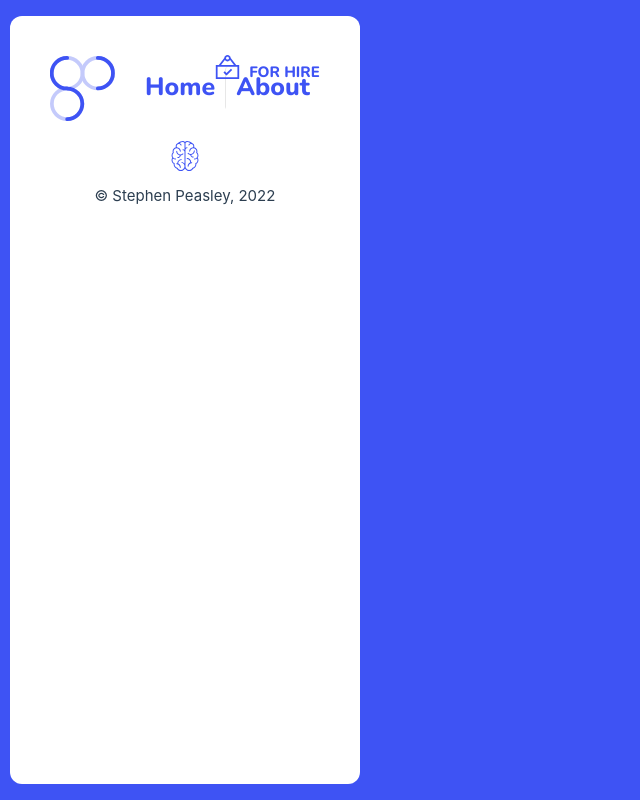
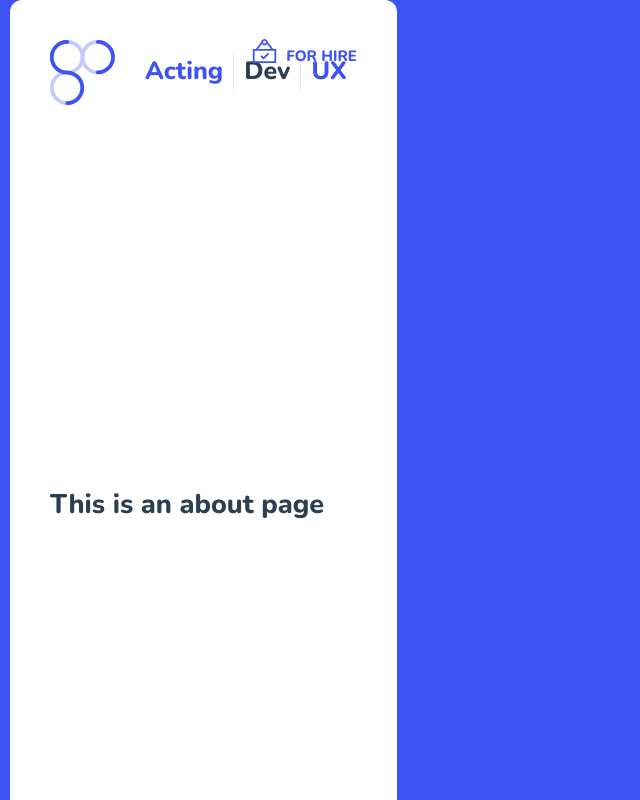
Before and after one commit to speasley/stephenpeasley, a Vue app: page /dev in a window 1280 px wide. Shown: the top 800 px of the page, without its empty margins (0-640 px from the left). Built offline with nearby package versions, Linux system fonts and the light colour scheme.

Commit message:
feat: remove Home, add other views

```diff
--- a/src/App.vue
+++ b/src/App.vue
@@ -43,8 +43,9 @@ onUnmounted(() => {
     </svg>
 
     <nav>
-      <RouterLink to="/">Home</RouterLink>
-      <RouterLink to="/about">About</RouterLink>
+      <RouterLink to="/acting">Acting</RouterLink>
+      <RouterLink to="/dev">Dev</RouterLink>
+      <RouterLink to="/ux">UX</RouterLink>
     </nav>
     <Available text="For hire" />
   </header>
--- a/src/router/index.js
+++ b/src/router/index.js
@@ -1,23 +1,33 @@
-import { createRouter, createWebHistory } from 'vue-router'
-import HomeView from '../views/HomeView.vue'
+import { createRouter, createWebHistory } from "vue-router";
+import HomeView from "../views/HomeView.vue";
 
 const router = createRouter({
   history: createWebHistory(import.meta.env.BASE_URL),
   routes: [
     {
-      path: '/',
-      name: 'home',
-      component: HomeView
+      path: "/",
+      name: "home",
+      component: HomeView,
     },
     {
-      path: '/about',
-      name: 'about',
+      path: "/acting",
+      name: "acting",
       // route level code-splitting
       // this generates a separate chunk (About.[hash].js) for this route
       // which is lazy-loaded when the route is visited.
-      component: () => import('../views/AboutView.vue')
-    }
-  ]
-})
+      component: () => import("../views/Acting.vue"),
+    },
+    {
+      path: "/dev",
+      name: "dev",
+      component: () => import("../views/Dev.vue"),
+    },
+    {
+      path: "/ux",
+      name: "ux",
+      component: () => import("../views/Ux.vue"),
+    },
+  ],
+});
 
-export default router
+export default router;
--- a/src/views/AboutView.vue
+++ b/src/views/Acting.vue
@@ -1,3 +1,13 @@
+<script setup>
+import { onMounted, onUnmounted } from "vue";
+onMounted(() => {
+  document.body.classList.add("acting");
+});
+onUnmounted(() => {
+  document.body.classList.remove("acting");
+});
+</script>
+
 <template>
   <section class="about">
     <h1>This is an about page</h1>
--- /dev/null
+++ b/src/views/Dev.vue
@@ -0,0 +1,25 @@
+<script setup>
+import { onMounted, onUnmounted } from "vue";
+onMounted(() => {
+  document.body.classList.add("dev");
+});
+onUnmounted(() => {
+  document.body.classList.remove("dev");
+});
+</script>
+
+<template>
+  <section class="about">
+    <h1>This is an about page</h1>
+  </section>
+</template>
+
+<style>
+@media (min-width: 1024px) {
+  .about {
+    min-height: 100vh;
+    display: flex;
+    align-items: center;
+  }
+}
+</style>
--- /dev/null
+++ b/src/views/Ux.vue
@@ -0,0 +1,25 @@
+<script setup>
+import { onMounted, onUnmounted } from "vue";
+onMounted(() => {
+  document.body.classList.add("ux");
+});
+onUnmounted(() => {
+  document.body.classList.remove("ux");
+});
+</script>
+
+<template>
+  <section class="about">
+    <h1>This is an about page</h1>
+  </section>
+</template>
+
+<style>
+@media (min-width: 1024px) {
+  .about {
+    min-height: 100vh;
+    display: flex;
+    align-items: center;
+  }
+}
+</style>
```
